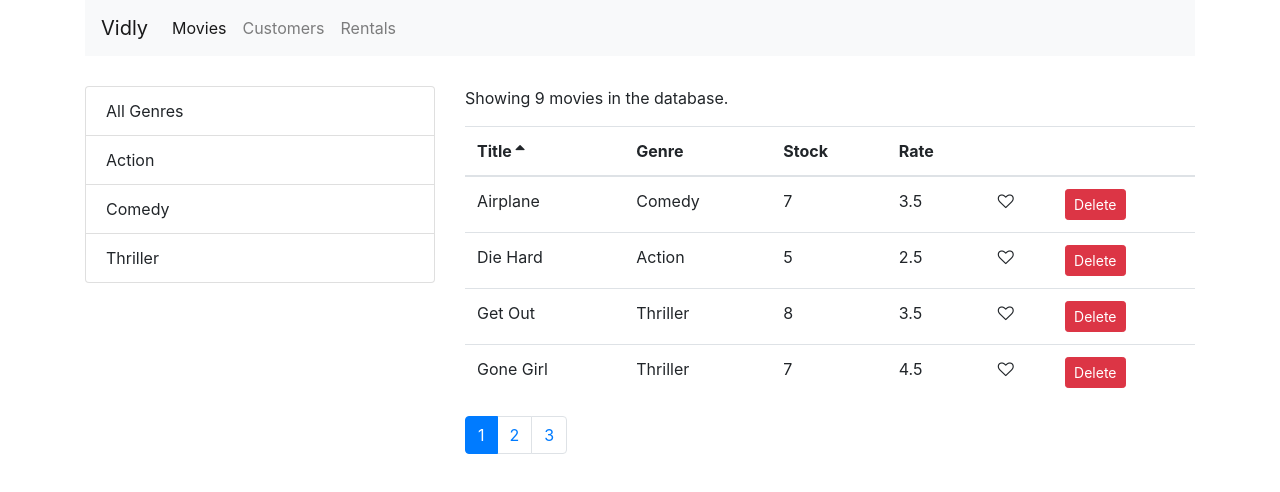
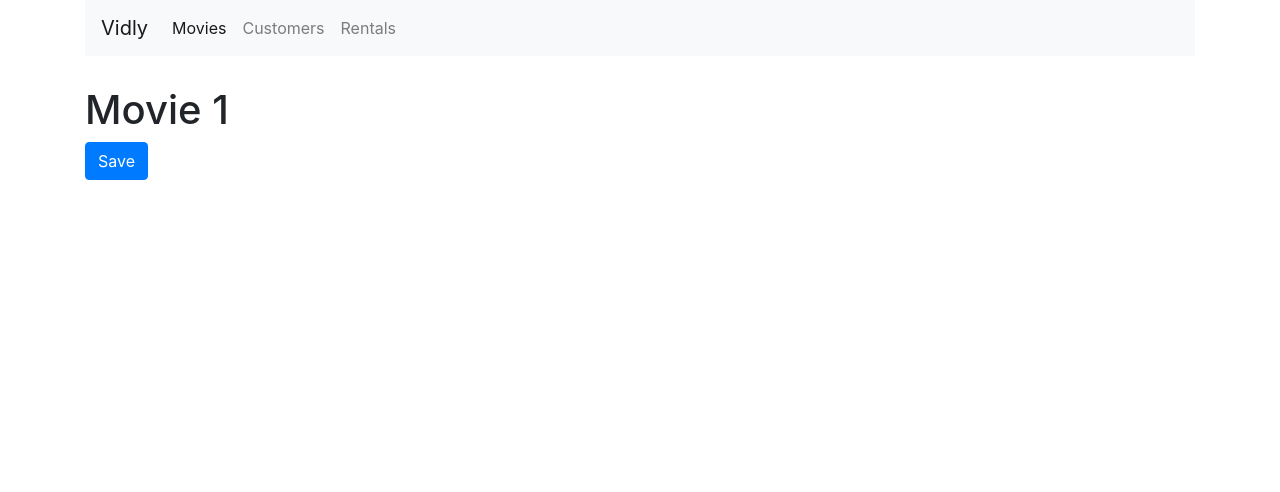
Before and after one commit to chenxq/first-react, a React (Create React App) app: page /movies/1 in a window 1280 px wide. Shown: the top 492 px of the page. Built offline with nearby package versions, Linux system fonts and the light colour scheme.

Commit message:
movie form

```diff
--- a/src/App.jsx
+++ b/src/App.jsx
@@ -6,6 +6,7 @@
 import Customers from "./components/customers";
 import NotFound from "./components/notFound";
 import NavBar from "./components/common/navBar";
+import MovieForm from "./components/movieForm";
 // import NavBar from './components/navBar';
 
 class App extends Component {
@@ -48,6 +49,7 @@
         <main className="container">
           <NavBar/>
           <Switch>
+            <Route path="/movies/:id" component={MovieForm} />
             <Route path="/movies" component={Movies}></Route>
             <Route path="/customers" component={Customers}></Route>
             <Route path="/rentals" component={Rentals}></Route>
--- a/src/components/movieForm.jsx
+++ b/src/components/movieForm.jsx
@@ -1,10 +1,15 @@
 import React from "react";
 
-const MovieForm = (props) => {
+const MovieForm = ({ match, history }) => {
   return (
     <div>
-      <h1>Movie {props.movie._id}</h1>
-      <button>Save</button>
+      <h1>Movie {match.params.id}</h1>
+      <button
+        className="btn btn-primary"
+        onClick={() => history.push("/movies")}
+      >
+        Save
+      </button>
     </div>
   );
 };
--- a/src/components/moviesTable.jsx
+++ b/src/components/moviesTable.jsx
@@ -1,10 +1,17 @@
 import React, { Component } from "react";
 import Like from "../components/common/like";
 import Table from "./common/table";
+import { Link } from "react-router-dom";
 
 class MoviesTable extends Component {
   columns = [
-    { path: "title", label: "Title" },
+    {
+      path: "title",
+      label: "Title",
+      content: (movie) => (
+        <Link to={`/movies/${movie._id}`}>{movie.title}</Link>
+      ),
+    },
     { path: "genre.name", label: "Genre" },
     { path: "numberInStock", label: "Stock" },
     { path: "dailyRentalRate", label: "Rate" },
```
